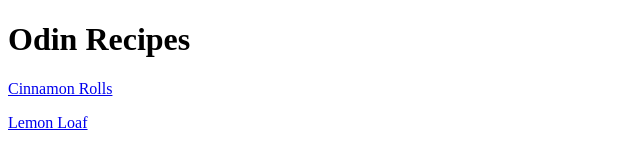
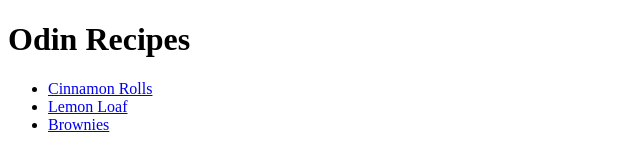
Before and after one commit to thewett/odin-recipes, a plain HTML site: page index.html in a window 1280 px wide. Shown: the whole page, without its empty margins (0-640 px from the left). Drawn offline with Linux system fonts and the light colour scheme.

Commit message:
Add brownies to list on index

```diff
--- a/index.html
+++ b/index.html
@@ -8,9 +8,13 @@
 
 <body>
     <h1>Odin Recipes</h1>
-    <a href="./recipes/cinnamon-rolls.html" target="blank" rel="noopener noreferrer">Cinnamon Rolls</a>
+    <ul>
+        <li><a href="./recipes/cinnamon-rolls.html" target="blank" rel="noopener noreferrer">Cinnamon Rolls</a></li>
 
-    <p><a href="./recipes/lemon-loaf.html" target="blank" rel="noopener nonreferrer">Lemon Loaf</a></p>
+        <li><a href="./recipes/lemon-loaf.html" target="blank" rel="noopener noreferrer">Lemon Loaf</a></li>
+
+        <li><a href="./recipes/brownies.html" target="blank" rel="noopener noreferrer">Brownies</a></li>
+    </ul>
 </body>
 
 </html>
```
